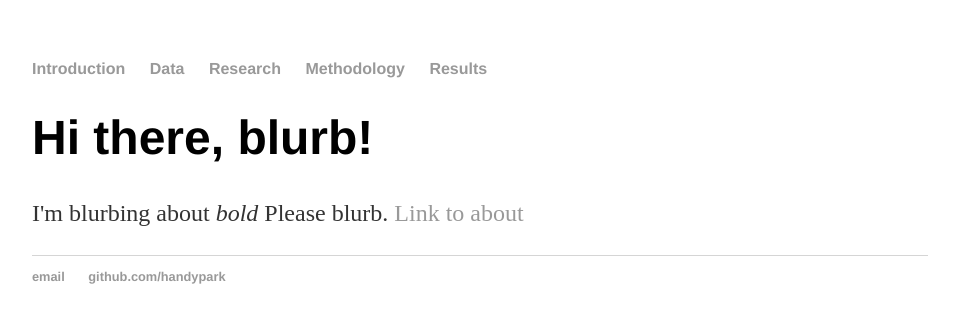
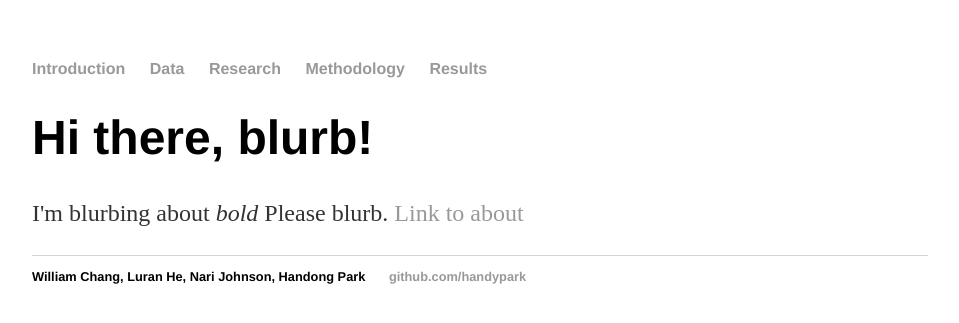
Before and after one commit to handypark/handypark.github.io, a Jekyll site: the page built from index.html, in a window 1280 px wide. Shown: the top 323 px of the page, without its empty margins (160-1119 px from the left). Built offline with Jekyll 4.4.1, drawn with Linux system fonts in a browser that asks for light colours.

Commit message:
Update default.html

```diff
--- a/_layouts/default.html
+++ b/_layouts/default.html
@@ -22,9 +22,9 @@
 		</div><!-- /.container -->
 		<footer>
     		<ul>
-        		<li><a href="mailto:handongpark@college.harvard.edu">email</a></li>
+			<li>William Chang, Luran He, Nari Johnson, Handong Park</li>
         		<li><a href="https://github.com/handypark">github.com/handypark</a></li>
-			</ul>
+		</ul>
 		</footer>
 	</body>
 </html>
```
